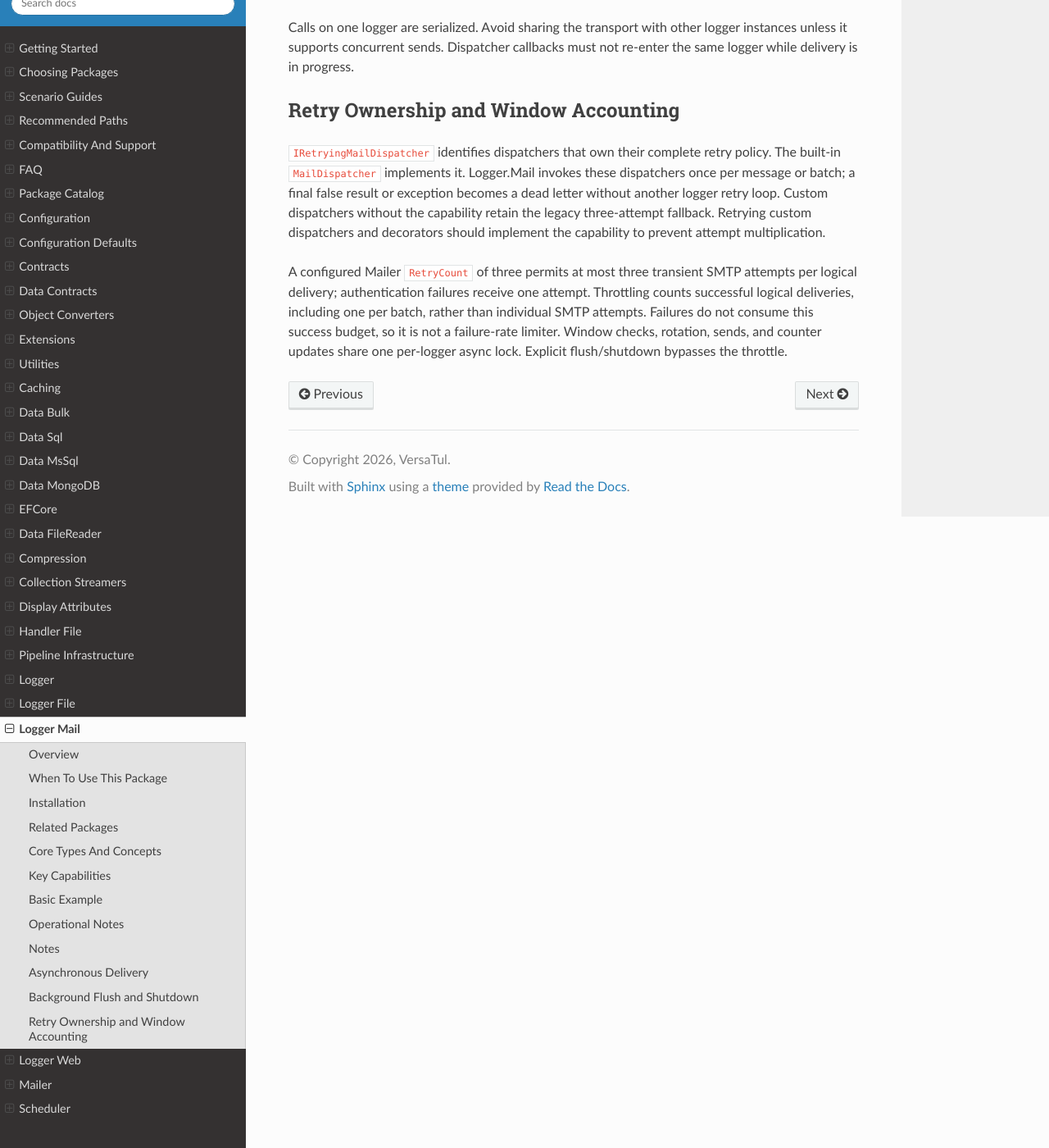
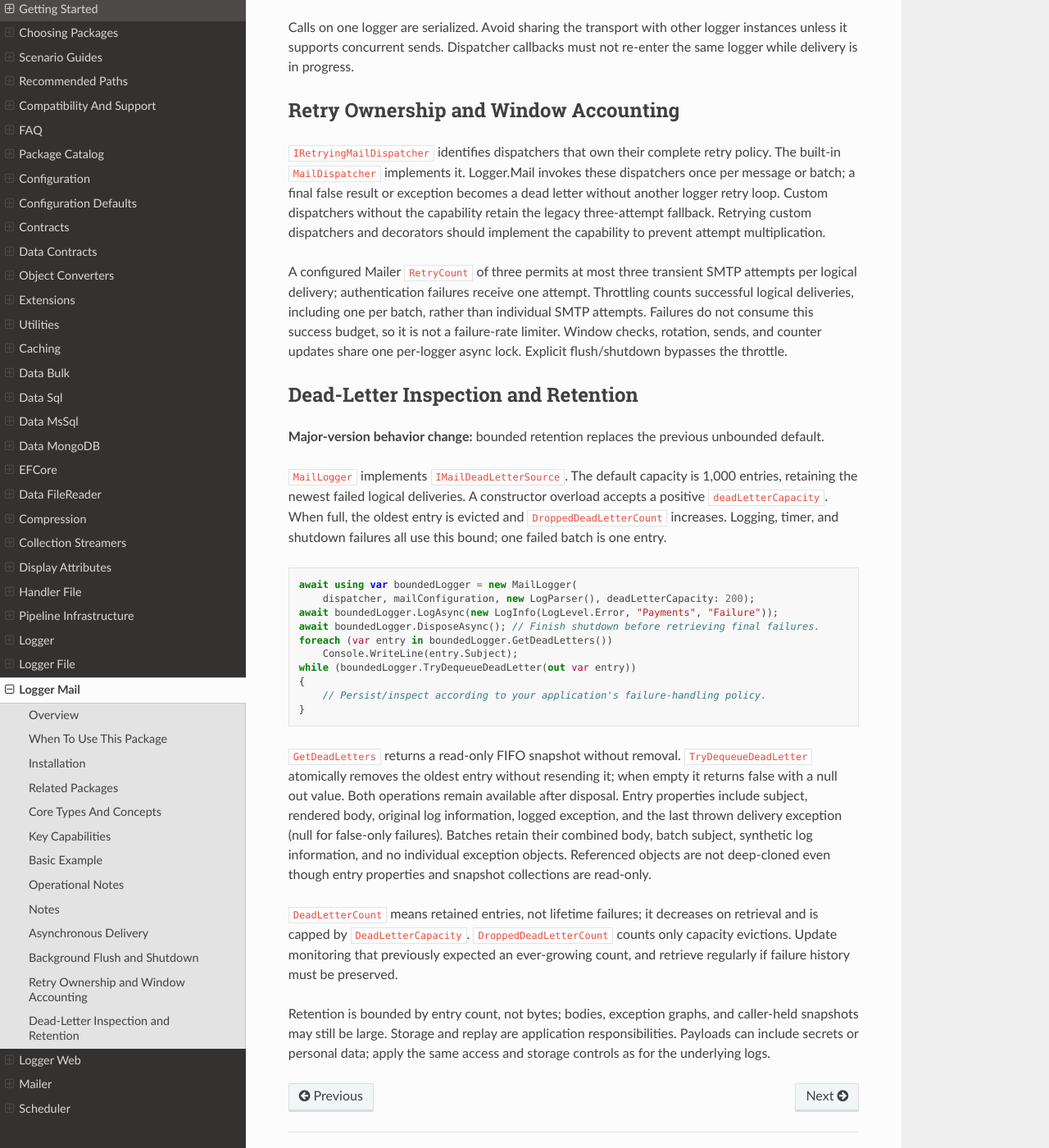
Before and after one commit to BjornWilliams/DocsVersaTul, a Sphinx documentation site: the page built from docs/source/logger-mail.rst, in a window 1280 px wide and 1400 px high, scrolled down 3041 px. Shown: the whole window at 82% size. Built offline with Sphinx 7.4.7 and the Read the Docs theme 3.1.0, drawn with Linux system fonts in a browser that asks for light colours; some of the changed text lies outside the part shown.

Commit message:
Document bounded mail dead-letter inspection and retrieval
AB#2919

AB#2913

```diff
--- a/docs/source/logger-mail.rst
+++ b/docs/source/logger-mail.rst
@@ -80,7 +80,7 @@ Operational Notes
 
 ``MailLogger`` exposes two useful counters:
 
-1. ``DeadLetterCount`` for failed deliveries that exhausted retries.
+1. ``DeadLetterCount`` for currently retained failed deliveries.
 2. ``PendingBatchCount`` for throttled items waiting to be batched.
 
 Notes
@@ -133,8 +133,8 @@ flush/disposal does not throw merely because a delivery exhausted its retries.
 Neither operation disposes the dispatcher or transport.
 
 ``PendingBatchCount`` excludes a batch already in flight. ``DeadLetterCount`` counts
-exhausted deliveries/batches, so one failed batch contributes one entry. Both queues
-remain in memory; process termination loses them and dead letters are not persisted
+retained failed deliveries/batches, so one failed batch contributes one entry. Both queues
+remain in memory; process termination loses them and dead letters are not automatically persisted
 or exported. Shutdown has no separate timeout/cancellation option: an unresponsive
 custom transport can delay completion. The built-in wrapper retains its per-attempt
 SMTP timeout.
@@ -159,3 +159,46 @@ Throttling counts successful logical deliveries, including one per batch, rather
 than individual SMTP attempts. Failures do not consume this success budget, so it
 is not a failure-rate limiter. Window checks, rotation, sends, and counter updates
 share one per-logger async lock. Explicit flush/shutdown bypasses the throttle.
+
+Dead-Letter Inspection and Retention
+----------------------------------------
+
+**Major-version behavior change:** bounded retention replaces the previous unbounded default.
+
+``MailLogger`` implements ``IMailDeadLetterSource``. The default capacity is 1,000
+entries, retaining the newest failed logical deliveries. A constructor overload
+accepts a positive ``deadLetterCapacity``. When full, the oldest entry is evicted
+and ``DroppedDeadLetterCount`` increases. Logging, timer, and shutdown failures
+all use this bound; one failed batch is one entry.
+
+.. code-block:: csharp
+
+   await using var boundedLogger = new MailLogger(
+       dispatcher, mailConfiguration, new LogParser(), deadLetterCapacity: 200);
+   await boundedLogger.LogAsync(new LogInfo(LogLevel.Error, "Payments", "Failure"));
+   await boundedLogger.DisposeAsync(); // Finish shutdown before retrieving final failures.
+   foreach (var entry in boundedLogger.GetDeadLetters())
+       Console.WriteLine(entry.Subject);
+   while (boundedLogger.TryDequeueDeadLetter(out var entry))
+   {
+       // Persist/inspect according to your application's failure-handling policy.
+   }
+
+``GetDeadLetters`` returns a read-only FIFO snapshot without removal.
+``TryDequeueDeadLetter`` atomically removes the oldest entry without resending it;
+when empty it returns false with a null out value. Both operations remain available
+after disposal. Entry properties include subject, rendered body, original log
+information, logged exception, and the last thrown delivery exception (null for
+false-only failures). Batches retain their combined body, batch subject, synthetic
+log information, and no individual exception objects. Referenced objects are not
+deep-cloned even though entry properties and snapshot collections are read-only.
+
+``DeadLetterCount`` means retained entries, not lifetime failures; it decreases on
+retrieval and is capped by ``DeadLetterCapacity``. ``DroppedDeadLetterCount`` counts
+only capacity evictions. Update monitoring that previously expected an ever-growing
+count, and retrieve regularly if failure history must be preserved.
+
+Retention is bounded by entry count, not bytes; bodies, exception graphs, and
+caller-held snapshots may still be large. Storage and replay are application
+responsibilities. Payloads can include secrets or personal data; apply the same
+access and storage controls as for the underlying logs.
```
